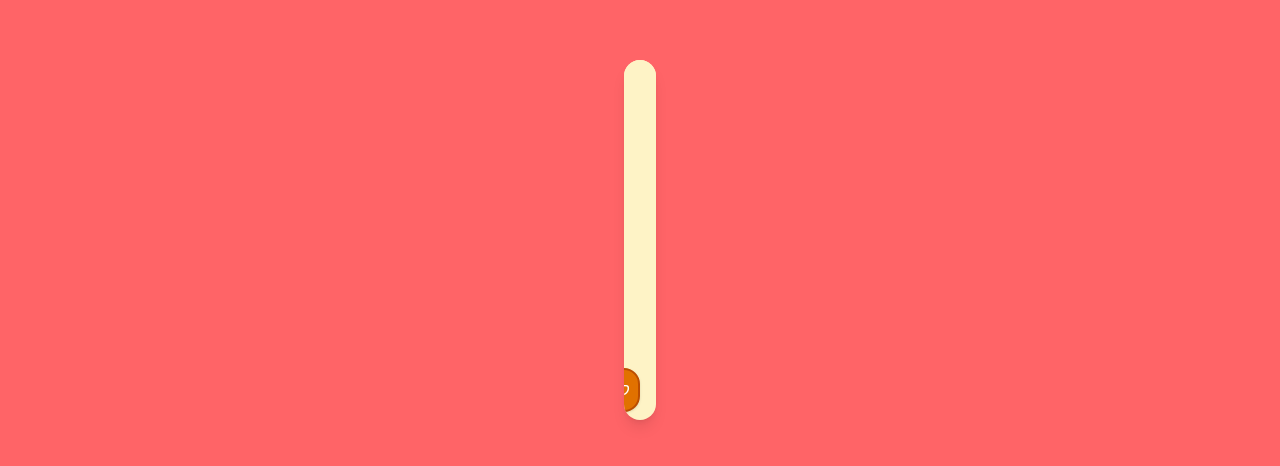
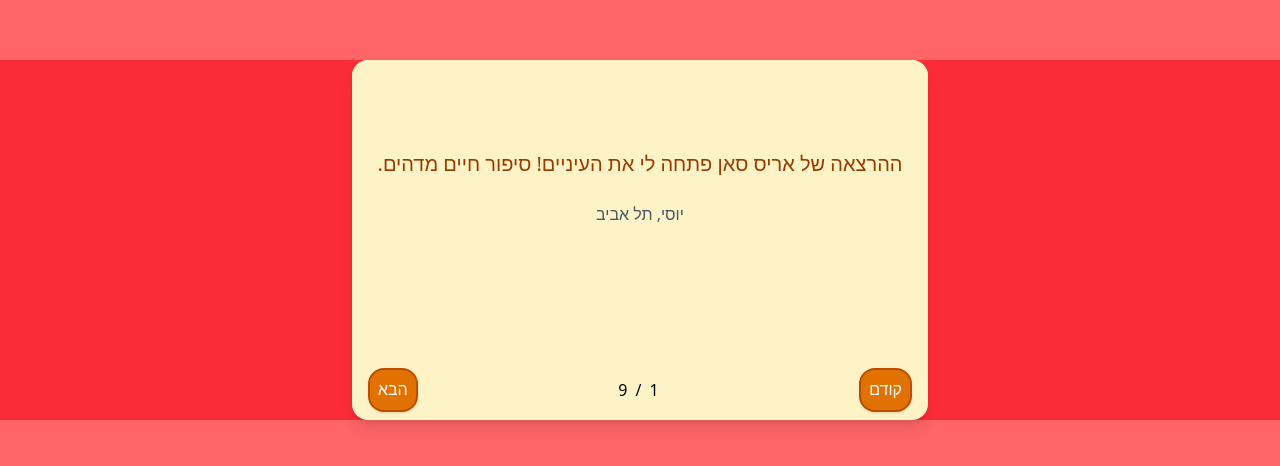
Before and after one commit to Oravid85/mynewsite, a React (Vite) app: page /test in a window 1280 px wide. Shown: the part 160-626 px from the top of the page. Built offline with nearby package versions, Linux system fonts and the light colour scheme; a web font is replaced by a local one.

Commit message:
refactor: update component imports and enhance styling consistency across the application

```diff
--- a/src/App.jsx
+++ b/src/App.jsx
@@ -10,7 +10,7 @@ import ContactForm from "./components/form.jsx";
 import FontClass from "./components/FontClass";
 import { FormspreeProvider } from "@formspree/react";
 import { Greeting } from "./components/greeting.jsx";
-import RecommendationCarousel from "./components/RecommendationCarousel";
+
 import RecomCar from "./components/RecomCar";
 
 import { artistsData } from "./artistdata";
--- a/src/components/Footer.jsx
+++ b/src/components/Footer.jsx
@@ -1,9 +1,9 @@
 import { FaWhatsapp, FaEnvelope } from "react-icons/fa";
 
-export function Footer(props) {
+export function Footer() {
   return (
-    <footer className="bg-amber-100 px-8 py-6 border-t-5 border-amber-600 ">
-      <h3 className="text-right font-semibold mb-4 mt-2 flex  text-3xl font-assistant  text-amber-800 ">
+    <footer className="bg-amber-100 px-8 py-6 border-t-[5px] border-amber-600 ">
+      <h3 className="text-right font-semibold mb-4 mt-2 text-3xl font-assistant  text-amber-800 ">
         לפרטים נוספים
       </h3>
       <div className="flex flex-col items-center md:items-start">
@@ -13,7 +13,7 @@ export function Footer(props) {
           rel="noopener noreferrer"
           className=" text-2xl mb-3 flex items-center text-amber-900 hover:text-green-700 hover:font-bold transition-colors md:text-xl"
         >
-          <FaWhatsapp className="text-right text-green-500 mr-2 ml-2 mb-1.5 text-3xl md:text-2xl " />
+          <FaWhatsapp className=" text-green-500 mx-2 mb-1.5 text-3xl md:text-2xl " />
           פנו אלי ב־ WhatsApp
         </a>
 
@@ -21,7 +21,7 @@ export function Footer(props) {
           href="mailto:oravid85@gmail.com"
           className="text-2xl flex items-center text-amber-900 hover:text-blue-700 hover:font-bold transition-colors md:text-xl"
         >
-          <FaEnvelope className="text-blue-500 mr-3 ml-2 text-3xl md:text-2xl" />
+          <FaEnvelope className="text-blue-500 mx-2 text-3xl md:text-2xl" />
           אפשר גם ב-דוא"ל
         </a>
       </div>
--- a/src/components/Greeting.jsx
+++ b/src/components/Greeting.jsx
@@ -35,8 +35,8 @@ export function Greeting({ setCurrentLecture, setMainView }) {
             }}
           >
             {/* תוכן בצד ימין */}
-            <div className="flex-col">
-              <h2 className="text-right font-bold text-1xl mt-2 mr-4 font-noto text-amber-700">
+            <div className="flex flex-col">
+              <h2 className="text-right font-bold text-xl mt-2 mr-4 font-noto text-amber-700">
                 {lecture.name}
               </h2>
 
--- a/src/components/Header.jsx
+++ b/src/components/Header.jsx
@@ -27,7 +27,7 @@ export function Header(props) {
             href="https://wa.me/+972546738697"
             target="_blank"
             rel="noopener noreferrer"
-            className="flex items-center text-1xl font-semibold text-amber-900 hover:text-green-700 transition-colors"
+            className="flex items-center text-xl font-semibold text-amber-900 hover:text-green-700 transition-colors"
           >
             <FaWhatsapp className="text-green-500 ml-3 text-2xl" />
             WhatsApp
@@ -35,7 +35,7 @@ export function Header(props) {
 
           <a
             href="mailto:oravid85@gmail.com"
-            className="flex items-center text-1xl font-semibold text-amber-900 hover:text-blue-700 transition-colors"
+            className="flex items-center text-xl font-semibold text-amber-900 hover:text-blue-700 transition-colors"
           >
             <FaEnvelope className="text-blue-500 ml-3 text-2xl" />
             דוא"ל
@@ -44,7 +44,7 @@ export function Header(props) {
       </div>
       <div>
         <button
-          className="md:hidden py-2 px-2  border-2 border-amber-700 bg-amber-100 rounded-sm shadow  p-2  hover: font-heebo text-base text-amber-700  hover:scale-105 hover:font-bold transition-all duration-200"
+          className="md:hidden py-2 px-2  border-2 border-amber-700 bg-amber-100 rounded-sm shadow  p-2  hover:font-heebo text-base text-amber-700  hover:scale-105 hover:font-bold transition-all duration-200"
           key="המבורגר"
           onClick={() => setIsMenuOpen(!IsMenuOpen)}
         >
@@ -60,9 +60,7 @@ export function Header(props) {
   }`}
         >
           <button
-            onClick={() =>
-              handleMobileMenuClick(() => props.setMainView("Greeting"))
-            }
+            onClick={() => handleMobileMenuClick("Greeting", null)}
             className="block w-full border-b-2 border-amber-600 py-2 px-3 text-right"
           >
             מסך הבית
@@ -79,7 +77,7 @@ export function Header(props) {
           ))}
 
           <button
-            onClick={() => handleMobileMenuClick("AboutMe")}
+            onClick={() => handleMobileMenuClick("AboutMe", null)}
             className="block w-full border-b-0 border-amber-600 py-1 px-3 text-right"
           >
             עלי
--- a/src/components/RecomCar.jsx
+++ b/src/components/RecomCar.jsx
@@ -1,7 +1,7 @@
 import { useState } from "react";
 
 export default function RecomCar({
-  items,
+  items = [],
   mainview,
   lectureData = {},
   aboutMe = {},
@@ -25,7 +25,7 @@ export default function RecomCar({
 
   console.log("bgcolor", bgcolor, lectureData, aboutMe);
   return (
-    <div className={`bg-transparent w-full flex justify-center mb-4 md:mb-0`}>
+    <div className={`${bgcolor} w-full flex justify-center mb-4 md:mb-0`}>
       <div className="flex flex-col relative h-[360px] w-fit max-w-xl mx-4 overflow-hidden rounded-2xl shadow-lg bg-amber-100">
         <div
           className="h-full flex transition-transform duration-500 ease-in-out shadow-lg"
--- a/src/components/RecommendationCarousel.jsx
+++ /dev/null
@@ -1,37 +0,0 @@
-import { Swiper, SwiperSlide } from "swiper/react";
-import { Navigation, Pagination } from "swiper/modules";
-import "swiper/css";
-import "swiper/css/navigation";
-import "swiper/css/pagination";
-
-export default function RecommendationCarousel({ recommendations }) {
-  return (
-    <Swiper
-      modules={[Navigation, Pagination]}
-      navigation
-      pagination={{ clickable: true }}
-      spaceBetween={20}
-      slidesPerView={1}
-      autoHeight={false}
-      breakpointsBase="container"
-      breakpoints={{
-        640: { slidesPerView: 1 },
-        1024: { slidesPerView: 1 },
-      }}
-      className="w-full h-44"
-    >
-      {recommendations.map((rec, index) => (
-        <SwiperSlide key={index} className="flex flex-col justify-start ">
-          <div className="px-8 h-full flex flex-col justify-center gap-3">
-            <p className=" text-center bg-red-600 text-base text-gray-800 pt-2">
-              {rec.text}
-            </p>
-            <p className=" flex justify-end bg-fuchsia-500 text-sm text-gray-600pt-1">
-              {rec.author}
-            </p>
-          </div>
-        </SwiperSlide>
-      ))}
-    </Swiper>
-  );
-}
--- a/src/components/form.jsx
+++ b/src/components/form.jsx
@@ -7,9 +7,9 @@ export default function ContactForm({ lectureData, aboutMe, mainview }) {
     mainview === "Greeting"
       ? "bg-white"
       : mainview === "AboutMe"
-      ? aboutMe?.bgColor || "bg-white"
+      ? aboutMe.bgColor
       : mainview === "LecturePage" && lectureData
-      ? lectureData?.bgColor || "bg-white"
+      ? lectureData.bgColor
       : "bg-white";
 
   const [name, setName] = useState("");
--- a/src/pages/TestPage.jsx
+++ b/src/pages/TestPage.jsx
@@ -1,4 +1,5 @@
 import { useNavigate } from "react-router-dom";
+import { lecturesCom } from "../lecturesrecom";
 import RecomCar from "../components/RecomCar";
 export const TestPage = () => {
   return (
@@ -7,22 +8,7 @@ export const TestPage = () => {
         lectureData={null}
         aboutMe={null}
         mainview={"Greeting"}
-        items={[
-          {
-            name: "אריס סאן",
-            picture:
-              "https://images.cdn-files-a.com/uploads/6918488/2000_65c646aa59e06.jpg",
-            header: "הוא לא היה איש חכם, אין מה לעשות",
-            onartist: `אריס סאן, הוא אחד מאבות המוזיקה והתרבות הישראלית וחלוץ המוזיקה הים-תיכונית בארץ.
-מי שהגיע ליפו כנער יווני בן 17 והתחיל לנגן גיטרה במועדונים, והפך לאחת מאושיות התרבות הגדולות ביותר בישראל בשנות ה-60 וה-70,
-'הוליד' דורות של מוזיקאים חדשים שהביאו את הקולות והניחוחות של הים התיכון והמזרח לקדמת הבמה בישראל.`,
-            onlecture: `בשעה של סיפורים, סרטונים, שירים, מוזיקה חיה ותמונות ננסה להכיר את אריס סאן:
-דמותו, הסיפור שלו, מאיפה בא, ולאן הלך?
-וננסה להבין יחד איך הצליח תוך 13 שנים בלבד להשאיר חותם על מדינת ישראל, ולכתוב פרק משמעותי בסיפור שלה, שמלווה את כולנו עד היום ונוכח כמעט בכל פינה.`,
-
-            bgColor: "bg-amber-50 ",
-          },
-        ]}
+        items={lecturesCom.filter((item) => item.artist)}
       />
     </div>
   );
```
